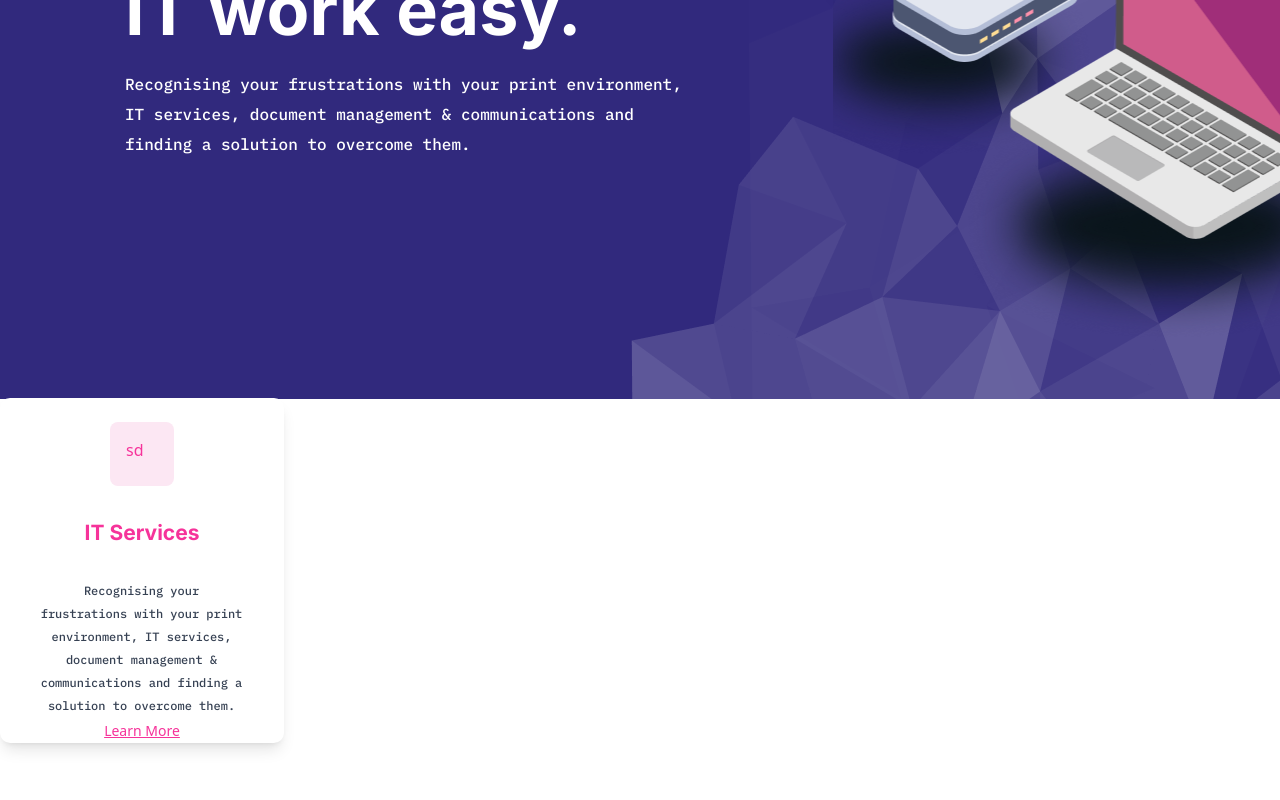
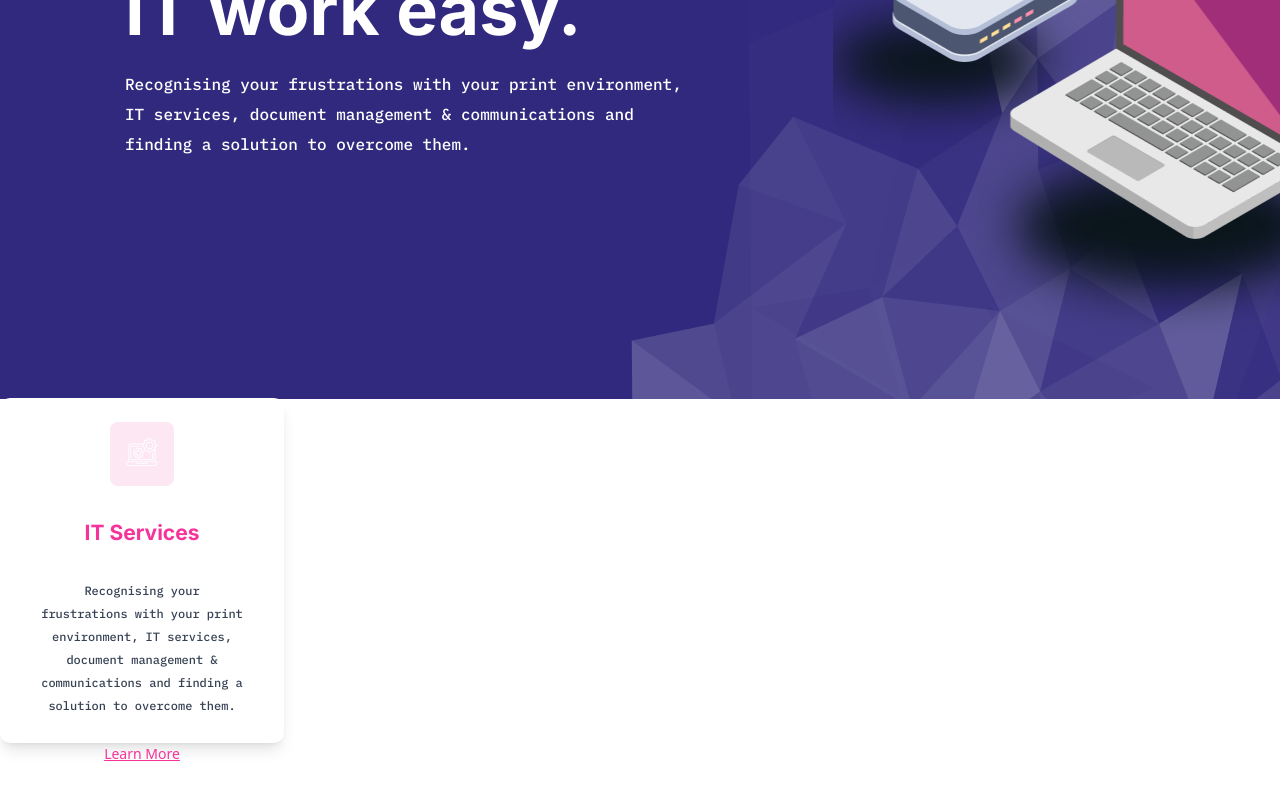
Before and after one commit to tomfyfe85/alt-design-tech-test, a React (Vite) app: page / in a window 1280 px wide. Shown: the part 344-1144 px from the top of the page. Built offline with nearby package versions, Linux system fonts and the light colour scheme.

Commit message:
feat: add it icon to service card

```diff
--- a/pages/LandingPage.tsx
+++ b/pages/LandingPage.tsx
@@ -8,7 +8,7 @@ export default function LandingPage() {
       <ServiceCard
         title="IT Services"
         description="Recognising your frustrations with your print environment, IT services, document management & communications and finding a solution to overcome them."
-        icon="sd"
+        icon={<img src="/service-card-images/it-white.png" alt="" />}
         learnMoreLink="/it-services"
       />
     </>
--- a/src/components/ServiceCard.tsx
+++ b/src/components/ServiceCard.tsx
@@ -47,15 +47,14 @@ export default function ServiceCard({
         className="text-gray-700 group-hover:text-white text-center leading-relaxed mb-6 px-4 transition-colors duration-300"
         style={{
           fontFamily: "IBM Plex Mono",
-          fontWeight: 400,
+          fontWeight: 100,
           fontSize: "12px",
           lineHeight: "23px",
           letterSpacing: "0%",
-          width: "235px",
-          height: "115px",
-          top: "811px",
-          left: "156px",
-          textAlign: "center",
+          //   width: "235px",
+          //   height: "115px",
+
+          //   textAlign: "center",
         }}
       >
         {description}
```
Also changed, not shown: public/service-card-images/it-white.png (added).
